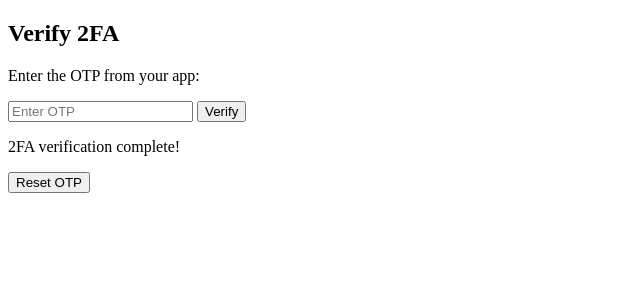
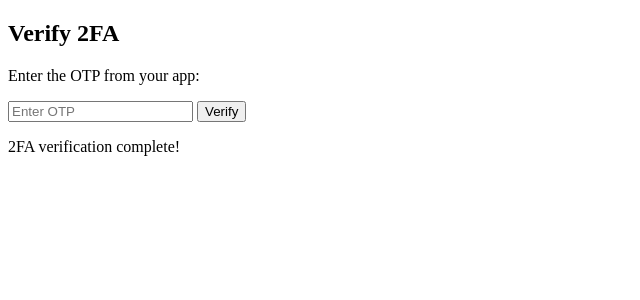
Before and after one commit to bookseal/pong-web-game, a Django app: template game/templates/callback.html in a window 1280 px wide. Shown: the top 300 px of the page, without its empty margins (0-640 px from the left). Run offline with Django 4.2, Linux system fonts and the light colour scheme; the template is opened without the code that fills it, so the values that code supplies are empty; parts of the project's set-up code (start-up, migrations or seed data) failed here and were passed over.

Commit message:
refactor: Remove 'Reset OTP' Button

```diff
--- a/game/templates/callback.html
+++ b/game/templates/callback.html
@@ -42,10 +42,11 @@
     </div>
 
 
-<!--  -->
+
 	<!-- OTP 재발급을 위한 버튼과 스크립트 추가 -->
 	<!-- <button id="reset-otp-button">Reset OTP</button> -->
-	<button id="reset-otp-button">{% trans "Reset OTP" %}</button>
+	<!-- <button id="reset-otp-button">{% trans "Reset OTP" %}</button> -->
+	<button id="reset-otp-button" style="display: none;">{% trans "Reset OTP" %}</button>
     <img id="qr-code-image" alt="QR Code" style="display: none;">
     <!-- <button id="done-button" style="display: none;">Done</button> -->
     <button id="done-button" style="display: none;">{% trans "Done" %}</button>
```
